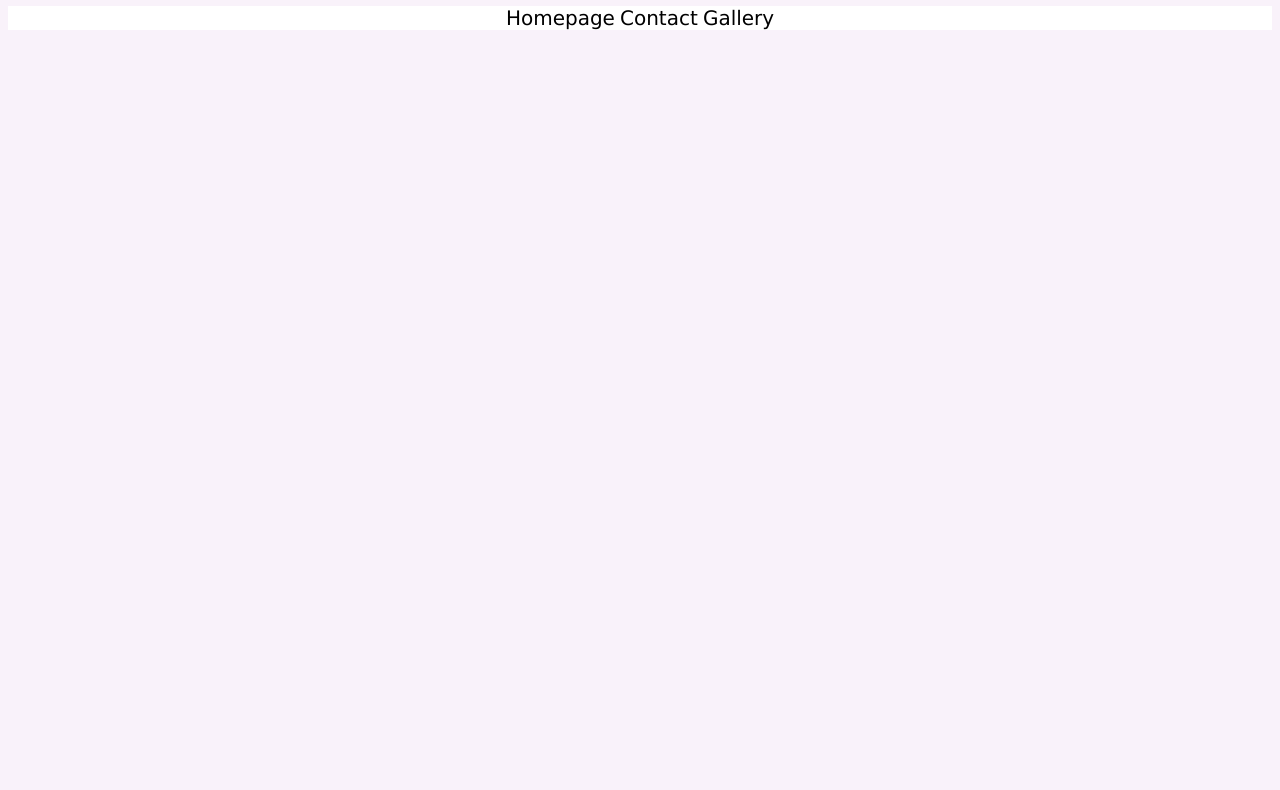
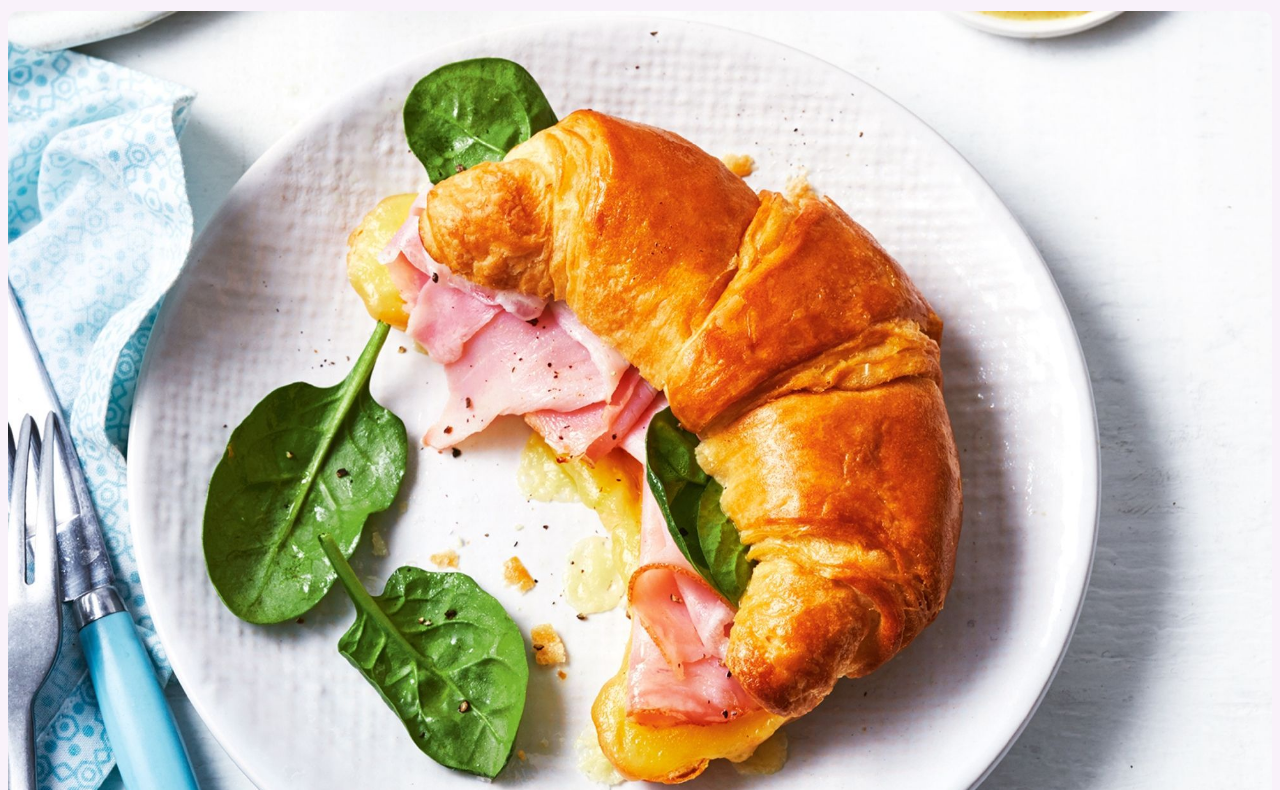
Before and after one commit to Rhitree/Croissant, a plain HTML site: page photo.html in a window 1280 px wide. Shown: the part 75-865 px from the top of the page. Before the commit the page ends 800 px from the top, so only its background shows below. Drawn offline with Linux system fonts and the light colour scheme.

Commit message:
Added photo

```diff
--- a/photo.html
+++ b/photo.html
@@ -8,10 +8,11 @@
   </head>
   <body>
     <h1>🥐 A picture of a croissant</h1>
+    <img src="/images/croissant.jpg" alt="" class="croissant-photo">
     <footer>
       <a href="/">Homepage</a>
       <a href="/contact.html">Contact</a>
-      <a href="/photo.html">Gallery</a>
+      <a href="/photo.html">Photo</a>
     </footer>
   </body>
 </html>
--- a/src/style.css
+++ b/src/style.css
@@ -5,12 +5,14 @@ body {
 }
 
 h1, footer {
-    background-color: white;
+    padding: 5px;
+    margin: 0 10px;
 }
 
 p {
     color: black;
     font-size: 20px;
+    width: 0 auto;
 }
 
 a {
@@ -18,3 +20,10 @@ a {
     color: black;
     font-size: 20px;
 }
+
+.croissant-photo {
+    max-width: 100%;
+    border-radius: 10px;
+    margin: 30px 0;
+    display: block;
+}
```
Also changed, not shown: contact.html (+1 -1 lines), index.html (+1 -1 lines), images/croissant.jpg (added).
